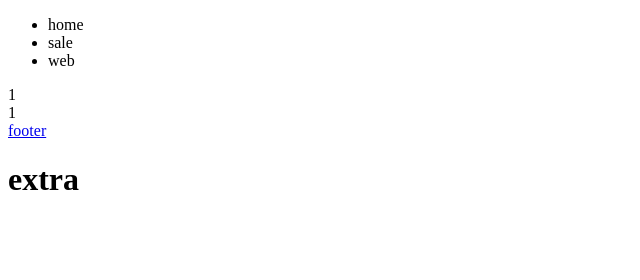
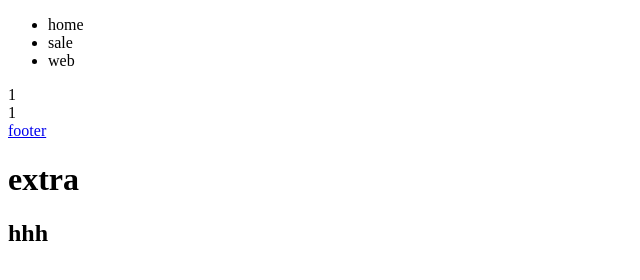
Before and after one commit to ehsan1374sara/proje-one, a plain HTML site: page index.html in a window 1280 px wide. Shown: the whole page, without its empty margins (0-640 px from the left). Drawn offline with Linux system fonts and the light colour scheme.

Commit message:
h2 add footer

```diff
--- a/index.html
+++ b/index.html
@@ -27,6 +27,7 @@
 <footer>
     <a href="#">footer</a>
     <h1>extra</h1>
+    <h2>hhh</h2>
 </footer>
 
 
```
